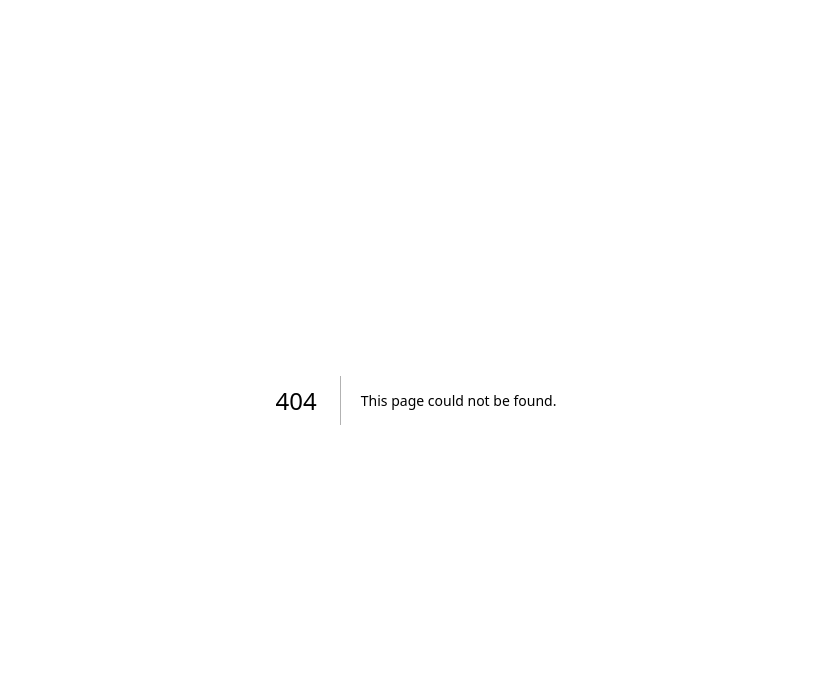
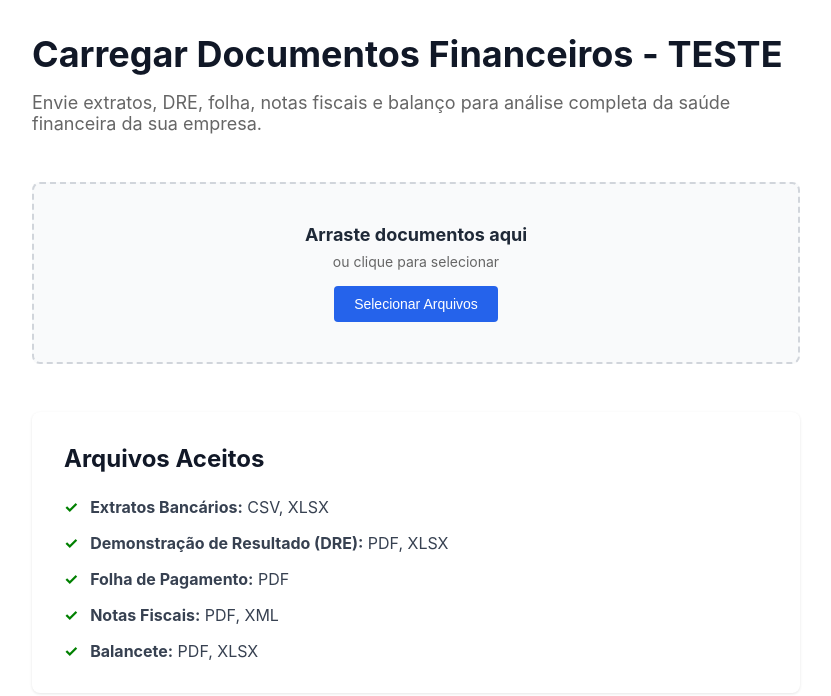
Before and after one commit to wesleyamaraloliveira1984-sys/marco-zero-ia, a Next.js app: page /upload-test in a window 1280 px wide. Before the commit this address had no page. Shown: the top 696 px of the page, without its empty margins (224-1055 px from the left). Built offline with nearby package versions, Linux system fonts and the light colour scheme.

Commit message:
test: create upload test page in different route to diagnose rendering issue

```diff
--- /dev/null
+++ b/app/upload-test/page.tsx
@@ -0,0 +1,142 @@
+export const dynamic = 'force-dynamic'
+
+'use client'
+
+import { useState } from 'react'
+
+export default function UploadTestPage() {
+  const [files, setFiles] = useState<File[]>([])
+  const [isDragging, setIsDragging] = useState(false)
+
+  const handleDrop = (e: React.DragEvent) => {
+    e.preventDefault()
+    setIsDragging(false)
+    const droppedFiles = Array.from(e.dataTransfer.files)
+    setFiles(prev => [...prev, ...droppedFiles])
+  }
+
+  const handleDragOver = (e: React.DragEvent) => {
+    e.preventDefault()
+    setIsDragging(true)
+  }
+
+  const handleDragLeave = () => {
+    setIsDragging(false)
+  }
+
+  const handleFileInputChange = (e: React.ChangeEvent<HTMLInputElement>) => {
+    const selectedFiles = Array.from(e.currentTarget.files || [])
+    setFiles(prev => [...prev, ...selectedFiles])
+  }
+
+  return (
+    <div style={{ maxWidth: '800px', margin: '0 auto', padding: '32px 16px' }}>
+      <div style={{ marginBottom: '48px' }}>
+        <h1 style={{ fontSize: '36px', fontWeight: 'bold', color: '#111827', marginBottom: '16px' }}>
+          Carregar Documentos Financeiros - TESTE
+        </h1>
+        <p style={{ fontSize: '18px', color: '#666' }}>
+          Envie extratos, DRE, folha, notas fiscais e balanço para análise completa da saúde financeira da sua empresa.
+        </p>
+      </div>
+
+      <div style={{ marginTop: '20px' }}>
+        <div
+          onDrop={handleDrop}
+          onDragOver={handleDragOver}
+          onDragLeave={handleDragLeave}
+          style={{
+            border: isDragging ? '2px solid #2563eb' : '2px dashed #d1d5db',
+            backgroundColor: isDragging ? '#eff6ff' : '#f9fafb',
+            padding: '40px 20px',
+            borderRadius: '8px',
+            textAlign: 'center',
+          }}
+        >
+          <div style={{ marginBottom: '16px' }}>
+            <p style={{ fontSize: '18px', fontWeight: 'bold', marginBottom: '8px' }}>
+              Arraste documentos aqui
+            </p>
+            <p style={{ fontSize: '14px', color: '#666' }}>
+              ou clique para selecionar
+            </p>
+          </div>
+
+          <input
+            type="file"
+            id="file-input"
+            multiple
+            accept=".csv,.xlsx,.pdf"
+            onChange={handleFileInputChange}
+            style={{ display: 'none' }}
+          />
+          <button
+            onClick={() => document.getElementById('file-input')?.click()}
+            style={{
+              padding: '10px 20px',
+              backgroundColor: '#2563eb',
+              color: 'white',
+              border: 'none',
+              borderRadius: '4px',
+              cursor: 'pointer',
+              fontSize: '14px',
+            }}
+          >
+            Selecionar Arquivos
+          </button>
+        </div>
+
+        {files.length > 0 && (
+          <div style={{ marginTop: '20px', padding: '16px', backgroundColor: '#f9fafb', borderRadius: '8px' }}>
+            <h3 style={{ marginBottom: '12px' }}>Arquivos ({files.length})</h3>
+            <ul style={{ listStyle: 'none', padding: 0 }}>
+              {files.map((f, i) => (
+                <li key={i} style={{ padding: '8px 0', borderBottom: '1px solid #e5e7eb' }}>
+                  {f.name} - {(f.size / 1024).toFixed(2)} KB
+                </li>
+              ))}
+            </ul>
+          </div>
+        )}
+      </div>
+
+      <div style={{ marginTop: '48px', backgroundColor: 'white', borderRadius: '8px', boxShadow: '0 1px 3px rgba(0,0,0,0.1)', padding: '32px' }}>
+        <h2 style={{ fontSize: '24px', fontWeight: 'bold', color: '#111827', marginBottom: '24px' }}>
+          Arquivos Aceitos
+        </h2>
+        <ul style={{ listStyle: 'none', padding: 0 }}>
+          <li style={{ display: 'flex', alignItems: 'flex-start', marginBottom: '16px' }}>
+            <span style={{ color: 'green', fontWeight: 'bold', marginRight: '12px' }}>✓</span>
+            <span style={{ color: '#374151' }}>
+              <strong>Extratos Bancários:</strong> CSV, XLSX
+            </span>
+          </li>
+          <li style={{ display: 'flex', alignItems: 'flex-start', marginBottom: '16px' }}>
+            <span style={{ color: 'green', fontWeight: 'bold', marginRight: '12px' }}>✓</span>
+            <span style={{ color: '#374151' }}>
+              <strong>Demonstração de Resultado (DRE):</strong> PDF, XLSX
+            </span>
+          </li>
+          <li style={{ display: 'flex', alignItems: 'flex-start', marginBottom: '16px' }}>
+            <span style={{ color: 'green', fontWeight: 'bold', marginRight: '12px' }}>✓</span>
+            <span style={{ color: '#374151' }}>
+              <strong>Folha de Pagamento:</strong> PDF
+            </span>
+          </li>
+          <li style={{ display: 'flex', alignItems: 'flex-start', marginBottom: '16px' }}>
+            <span style={{ color: 'green', fontWeight: 'bold', marginRight: '12px' }}>✓</span>
+            <span style={{ color: '#374151' }}>
+              <strong>Notas Fiscais:</strong> PDF, XML
+            </span>
+          </li>
+          <li style={{ display: 'flex', alignItems: 'flex-start' }}>
+            <span style={{ color: 'green', fontWeight: 'bold', marginRight: '12px' }}>✓</span>
+            <span style={{ color: '#374151' }}>
+              <strong>Balancete:</strong> PDF, XLSX
+            </span>
+          </li>
+        </ul>
+      </div>
+    </div>
+  )
+}
```
